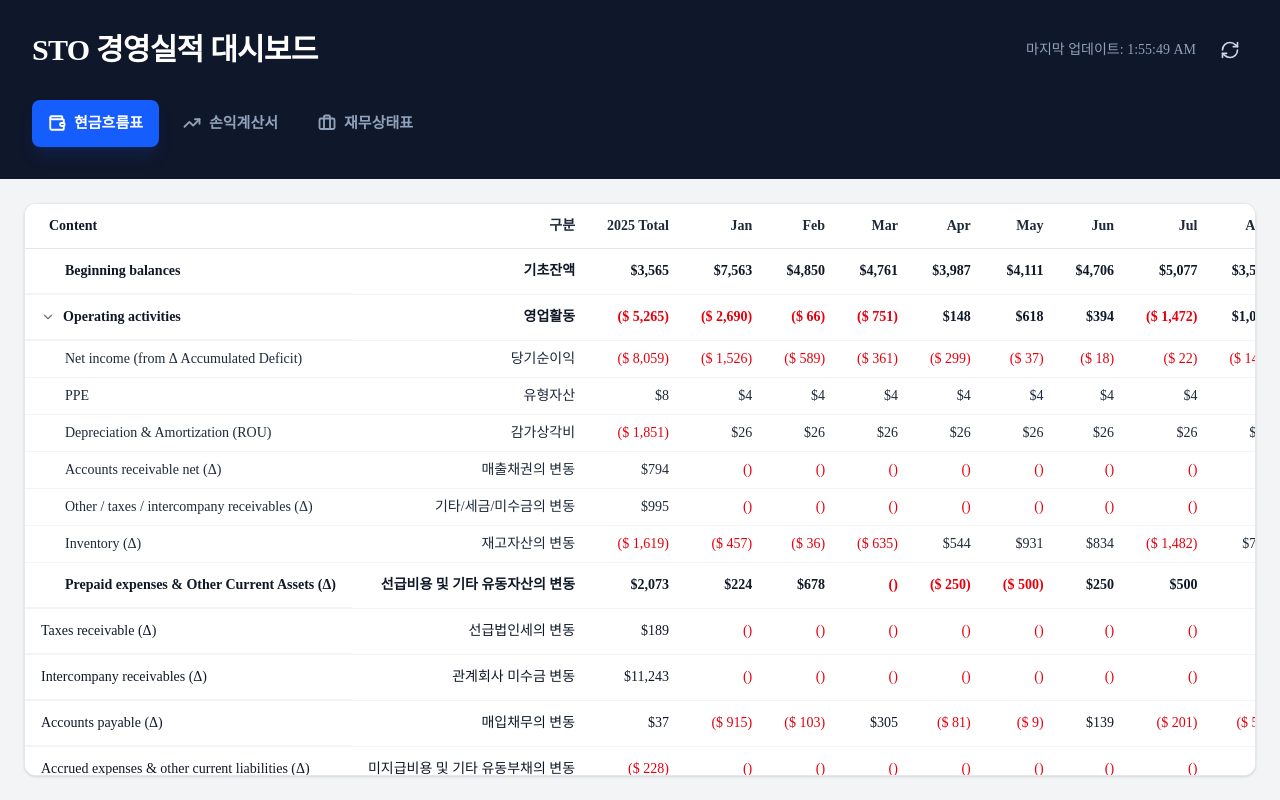
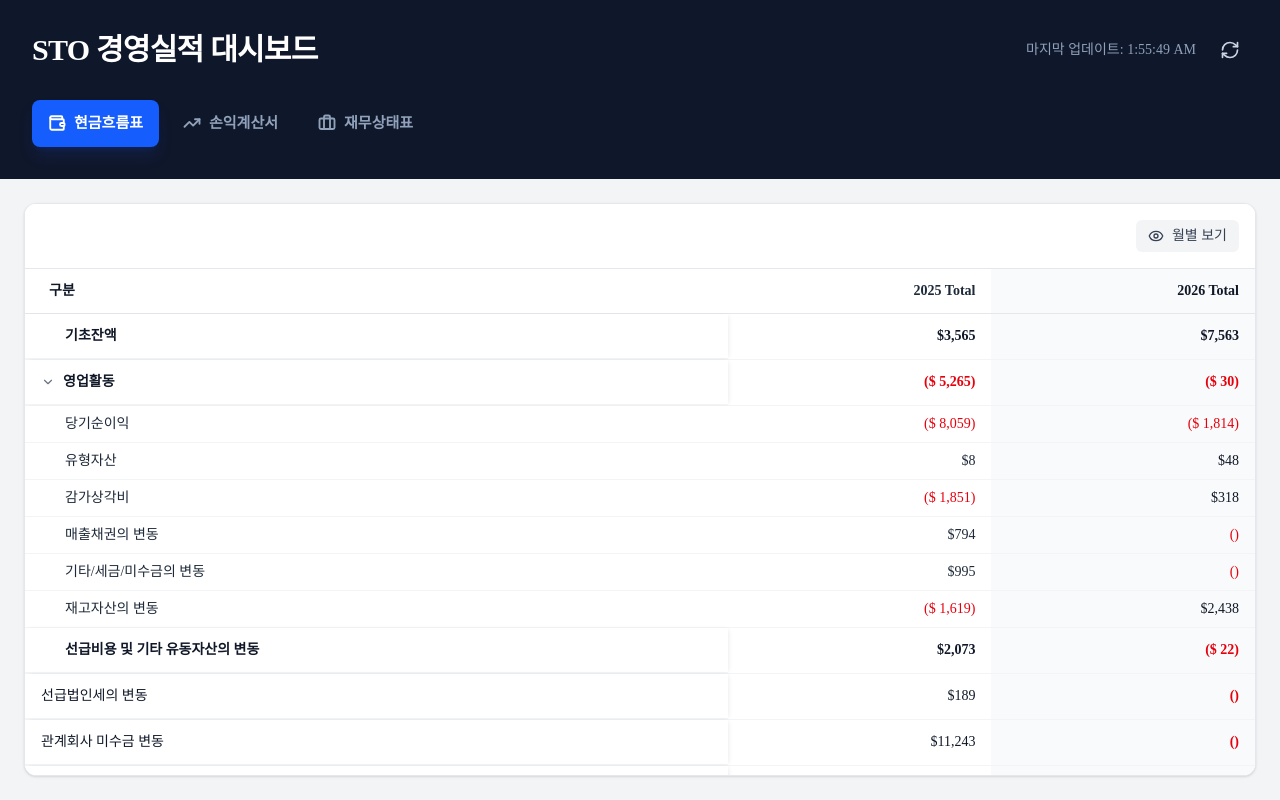
Before and after one commit to kyeongsoo88/stocashnew, a Next.js app: page / in a window 1280 px wide. Built offline with nearby package versions, Linux system fonts and the light colour scheme; a web font is replaced by a local one.

Commit message:
Feat: Hide English column in CF tab and left-align Korean labels

```diff
--- a/components/DataTable.tsx
+++ b/components/DataTable.tsx
@@ -1,7 +1,7 @@
 import React, { useState, useMemo, useEffect } from 'react';
 import { clsx, type ClassValue } from 'clsx';
 import { twMerge } from 'tailwind-merge';
-import { ChevronRight, ChevronDown } from 'lucide-react';
+import { ChevronRight, ChevronDown, Calendar, Eye, EyeOff } from 'lucide-react';
 
 function cn(...inputs: ClassValue[]) {
   return twMerge(clsx(inputs));
@@ -18,60 +18,74 @@ interface GroupedRow {
   data: string[];
   children: string[][];
   isHeader: boolean;
-  depth: number; // 0 for root, 1 for parent, 2 for child
+  depth: number;
 }
 
 export const DataTable: React.FC<DataTableProps> = ({ headers, rows, title }) => {
-  // Toggle state for row groups
   const [expandedGroups, setExpandedGroups] = useState<Record<string, boolean>>({});
+  const [showMonthly, setShowMonthly] = useState(false);
 
-  // Initialize all groups to expanded on load
   useEffect(() => {
-    // This effect runs when rows change to set default expanded state
-    setExpandedGroups(prev => {
-        return prev;
-    });
+    setExpandedGroups(prev => prev);
   }, [rows]);
 
-  // Grouping logic based on specific keywords
+  // Check if this is the Cash Flow table (has "구분" column)
+  const isCF = useMemo(() => headers.includes("구분"), [headers]);
+
+  // Determine which columns to hide
+  const hiddenColumnIndices = useMemo(() => {
+    const indices = new Set<number>();
+
+    // 1. Hide English Content column if it's CF table (index 0)
+    if (isCF) {
+      indices.add(0);
+    }
+
+    // 2. Hide Monthly columns if toggle is off
+    if (!showMonthly) {
+      const months = ["Jan", "Feb", "Mar", "Apr", "May", "Jun", "Jul", "Aug", "Sep", "Oct", "Nov", "Dec"];
+      headers.forEach((header, index) => {
+        if (months.some(m => header.includes(m) && !header.includes("Total"))) {
+          indices.add(index);
+        }
+      });
+    }
+
+    return indices;
+  }, [headers, showMonthly, isCF]);
+
+  const getVisibleCells = (row: string[]) => {
+    return row.filter((_, index) => !hiddenColumnIndices.has(index));
+  };
+
+  const visibleHeaders = headers.filter((_, index) => !hiddenColumnIndices.has(index));
+
   const groupedData = useMemo(() => {
     const groups: GroupedRow[] = [];
     let currentGroup: GroupedRow | null = null;
 
-    // Keywords that start a new group (Parent rows that have children)
     const parentKeywords = [
-      // CF
       "Operating activities", "Investing activities", "Financing activities",
       "영업활동", "투자활동", "재무활동",
-      // PL
       "MSRP Sales", "Net Sales", "Direct Cost", "G&A", "Other Income",
-      // BS (Sub-categories treated as parents)
       "Current Assets", "Non-Current Assets", "Current Liabilities", "Non-Current Liabilities", "Stockholder's Equity"
     ];
 
-    // Keywords that are standalone headers (Grand parents or simple headers)
     const standaloneKeywords = [
-      // CF
       "Beginning balances", "Ending balances", "기초잔액", "기말잔액",
-      // PL
       "CoGs", "Discount Rate",
-      // BS (Root categories)
       "Assets", "Liabilities"
     ];
 
     rows.forEach((row, index) => {
       const firstCell = row[0] || "";
-      const secondCell = row[1] || ""; // For CF korean column
+      const secondCell = row[1] || "";
       const content = firstCell + secondCell;
 
-      // Check for Parent
       const isParent = parentKeywords.some(k => content.includes(k));
-      // Check for Standalone
-      // Precise match or starts with for some
       const isStandalone = standaloneKeywords.some(k => content.includes(k));
 
       if (isStandalone) {
-         // Standalone header - close previous group
          currentGroup = null;
          groups.push({
            id: content + index,
@@ -81,23 +95,18 @@ export const DataTable: React.FC<DataTableProps> = ({ headers, rows, title }) =>
            depth: 0
          });
       } else if (isParent) {
-        // Start a new group
         currentGroup = {
-          id: content + index, // unique id
+          id: content + index,
           data: row,
           children: [],
           isHeader: true,
           depth: 1
         };
         groups.push(currentGroup);
-        // Ensure this new group is expanded by default (for initial render)
-        // Note: We can't set state here, handled by default value in map
       } else {
-        // Child row
         if (currentGroup) {
           currentGroup.children.push(row);
         } else {
-          // Orphan row - treat as independent rows
           groups.push({
             id: content + index,
             data: row,
@@ -115,7 +124,7 @@ export const DataTable: React.FC<DataTableProps> = ({ headers, rows, title }) =>
   const toggleGroup = (id: string) => {
     setExpandedGroups(prev => ({
       ...prev,
-      [id]: !(prev[id] ?? true) // Default to true if undefined
+      [id]: !(prev[id] ?? true)
     }));
   };
 
@@ -123,25 +132,41 @@ export const DataTable: React.FC<DataTableProps> = ({ headers, rows, title }) =>
 
   return (
     <div className="w-full flex flex-col h-full bg-white overflow-hidden">
-      {title && (
-        <div className="p-4 border-b border-gray-200 bg-white font-bold text-lg text-gray-900">
+      <div className="p-4 border-b border-gray-200 bg-white flex items-center justify-between">
+        <div className="font-bold text-lg text-gray-900">
            {title}
         </div>
+        <button
+          onClick={() => setShowMonthly(!showMonthly)}
+          className="flex items-center gap-2 px-3 py-1.5 text-sm font-medium text-gray-700 bg-gray-100 hover:bg-gray-200 rounded-md transition-colors"
+        >
+          {showMonthly ? (
+            <>
+              <EyeOff size={16} />
+              월별 숨기기
+            </>
+          ) : (
+            <>
+              <Eye size={16} />
+              월별 보기
+            </>
           )}
+        </button>
+      </div>
 
       <div className="flex-1 overflow-auto relative">
         <table className="min-w-full text-sm border-collapse">
           {/* Header */}
           <thead className="bg-white sticky top-0 z-20">
             <tr>
-              {headers.map((header, index) => (
+              {visibleHeaders.map((header, index) => (
                 <th
                   key={index}
                   className={cn(
                     "px-4 py-3 font-bold text-gray-900 border-b border-gray-200 whitespace-nowrap bg-white",
-                    index === 0 && "sticky left-0 z-30 text-left min-w-[250px] pl-6",
-                    index !== 0 && "text-right font-semibold text-gray-800", // Darker text for headers
-                    index === headers.length - 1 && "bg-gray-50 text-gray-900 font-extrabold"
+                    index === 0 && "sticky left-0 z-30 text-left min-w-[250px] pl-6 shadow-[2px_0_5px_-2px_rgba(0,0,0,0.1)]",
+                    index !== 0 && "text-right font-semibold text-gray-800",
+                    index === visibleHeaders.length - 1 && "bg-gray-50 text-gray-900 font-extrabold"
                   )}
                 >
                   {header}
@@ -155,6 +180,7 @@ export const DataTable: React.FC<DataTableProps> = ({ headers, rows, title }) =>
             {groupedData.map((group) => {
               const isExpanded = expandedGroups[group.id] ?? true;
               const hasChildren = group.children.length > 0;
+              const visibleData = getVisibleCells(group.data);
 
               return (
                 <React.Fragment key={group.id}>
@@ -164,10 +190,10 @@ export const DataTable: React.FC<DataTableProps> = ({ headers, rows, title }) =>
                     className={cn(
                       "group transition-colors",
                       hasChildren ? "cursor-pointer hover:bg-gray-50" : "hover:bg-gray-50",
-                      group.isHeader ? "font-bold text-gray-900" : "font-medium text-gray-900" // Ensure parent rows are dark
+                      group.isHeader ? "font-bold text-gray-900" : "font-medium text-gray-900"
                     )}
                   >
-                    {group.data.map((cell, cellIndex) => {
+                    {visibleData.map((cell, cellIndex) => {
                       const isNumber = /^-?\$?[\d,]+(\.\d+)?%?$/.test(cell.trim()) || cell.trim() === '-';
                       const isNegative = cell.includes('-');
 
@@ -175,15 +201,12 @@ export const DataTable: React.FC<DataTableProps> = ({ headers, rows, title }) =>
                         <td
                           key={cellIndex}
                           className={cn(
-                            "px-4 py-3 whitespace-nowrap border-b border-gray-100 text-gray-900", // Default to dark text
-                            // First Column
-                            cellIndex === 0 && "sticky left-0 z-10 text-left flex items-center gap-2 bg-white group-hover:bg-gray-50",
-                            // Indentation for Depth 1 parents (if needed, currently flat for parents)
-                            // Other Columns
+                            "px-4 py-3 whitespace-nowrap border-b border-gray-100 text-gray-900",
+                            // First Column (Sticky & Icon)
+                            cellIndex === 0 && "sticky left-0 z-10 text-left flex items-center gap-2 bg-white group-hover:bg-gray-50 shadow-[2px_0_5px_-2px_rgba(0,0,0,0.1)]",
                             cellIndex !== 0 && "text-right",
                             // Total Column
-                            cellIndex === group.data.length - 1 && "bg-gray-50 group-hover:bg-gray-100 font-bold",
-                            // Negative
+                            cellIndex === visibleData.length - 1 && "bg-gray-50 group-hover:bg-gray-100 font-bold",
                             isNumber && isNegative && "text-red-600"
                           )}
                         >
@@ -203,12 +226,14 @@ export const DataTable: React.FC<DataTableProps> = ({ headers, rows, title }) =>
                   </tr>
 
                   {/* Children Rows */}
-                  {hasChildren && isExpanded && group.children.map((childRow, childIndex) => (
+                  {hasChildren && isExpanded && group.children.map((childRow, childIndex) => {
+                    const visibleChildData = getVisibleCells(childRow);
+                    return (
                       <tr
                         key={`${group.id}-child-${childIndex}`}
                         className="hover:bg-gray-50/80 transition-colors"
                       >
-                      {childRow.map((cell, cellIndex) => {
+                        {visibleChildData.map((cell, cellIndex) => {
                           const isNumber = /^-?\$?[\d,]+(\.\d+)?%?$/.test(cell.trim()) || cell.trim() === '-';
                           const isNegative = cell.includes('-');
 
@@ -216,12 +241,12 @@ export const DataTable: React.FC<DataTableProps> = ({ headers, rows, title }) =>
                             <td
                               key={cellIndex}
                               className={cn(
-                              "px-4 py-2 whitespace-nowrap border-b border-gray-100 text-gray-800", // Darker text (was gray-600)
-                              // Indentation for Children (pl-10)
-                              cellIndex === 0 && "sticky left-0 z-10 text-left pl-10 bg-white",
+                                "px-4 py-2 whitespace-nowrap border-b border-gray-100 text-gray-800",
+                                // First Column Indentation
+                                cellIndex === 0 && "sticky left-0 z-10 text-left pl-10 bg-white shadow-[2px_0_5px_-2px_rgba(0,0,0,0.1)]",
                                 cellIndex !== 0 && "text-right font-normal",
-                              cellIndex === childRow.length - 1 && "bg-gray-50 font-medium text-gray-900",
-                              isNumber && isNegative && "text-red-600" // Red for negative
+                                cellIndex === visibleChildData.length - 1 && "bg-gray-50 font-medium text-gray-900",
+                                isNumber && isNegative && "text-red-600"
                               )}
                             >
                                {isNumber && isNegative ? cell.replace('-', '(').replace('$', '$ ') + ')' : cell}
@@ -229,7 +254,8 @@ export const DataTable: React.FC<DataTableProps> = ({ headers, rows, title }) =>
                           );
                         })}
                       </tr>
-                  ))}
+                    );
+                  })}
                 </React.Fragment>
               );
             })}
```
Lines whose indentation alone changed are shown as unchanged.
